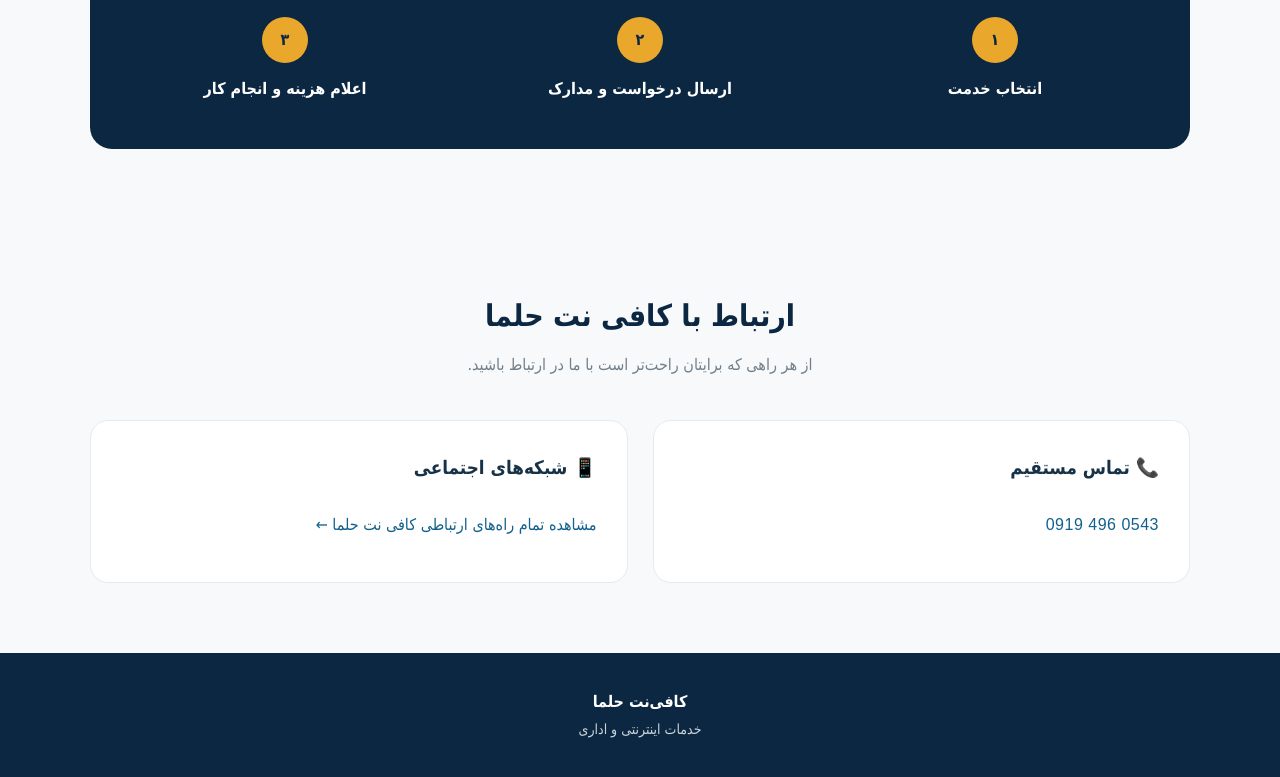
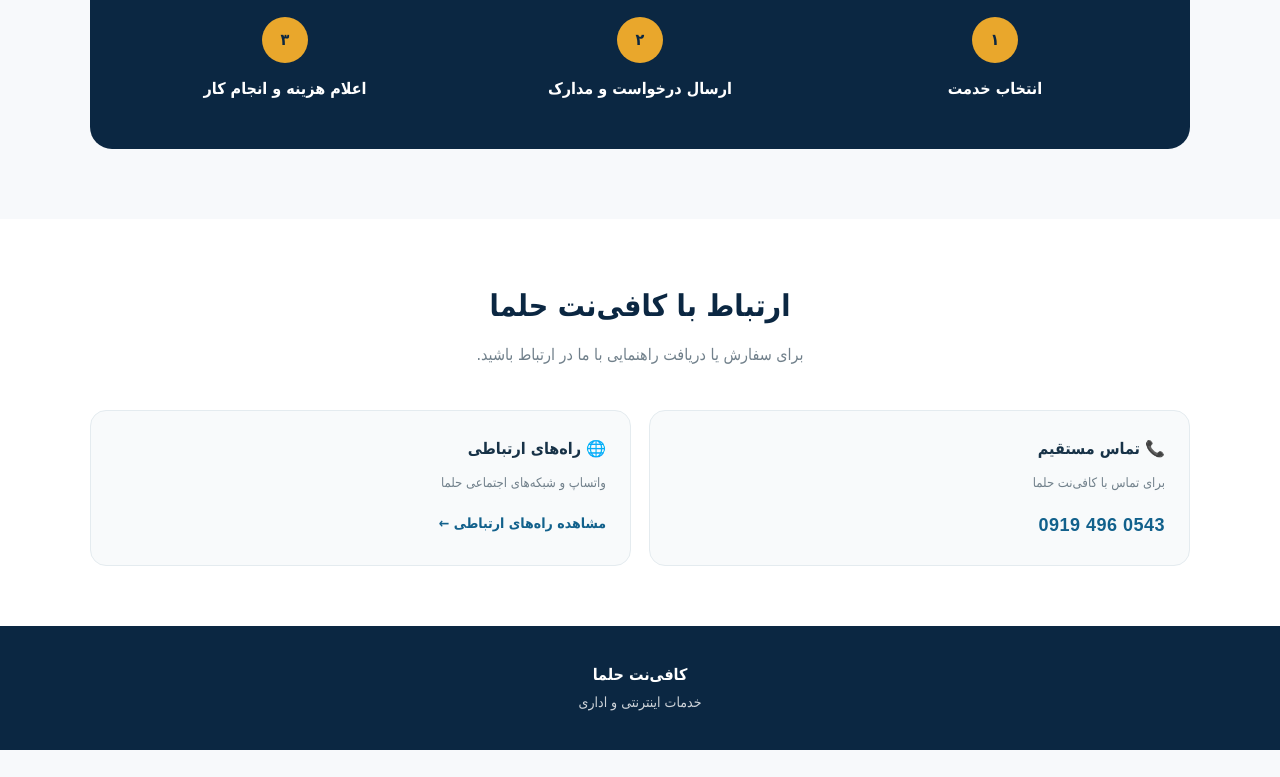
Before and after one commit to cofeenet-helma/Helma-cofeenet, a plain HTML site: page index.html in a window 1280 px wide. Shown: the part 1534-2311 px from the top of the page. After the commit the page ends 2284 px from the top, so only its background shows below. Drawn offline with Linux system fonts and the light colour scheme.

Commit message:
Improve contact section

```diff
--- a/index.html
+++ b/index.html
@@ -655,28 +655,66 @@ nav a:hover::after {
 
         /* Contact */
 
+      /* Contact */
+
+#contact {
+    padding: 60px 0;
+    background: #ffffff;
+}
+
 .contact-grid {
     display: grid;
-            grid-template-columns: 1fr 1fr;
-            gap: 25px;
+    grid-template-columns: repeat(2, 1fr);
+    gap: 18px;
 }
 
 .contact-box {
-            background: white;
+    background: #f8fafb;
     border: 1px solid #e4ebef;
-            border-radius: 18px;
-            padding: 30px;
+    border-radius: 16px;
+    padding: 24px;
 }
 
 .contact-box h3 {
-            margin-bottom: 15px;
+    color: #173247;
+    font-size: 16px;
+    margin-bottom: 8px;
+}
+
+.contact-box p {
+    color: #71808b;
+    font-size: 13px;
+    margin-bottom: 14px;
 }
 
 .contact-link {
-            display: block;
-            padding: 12px 0;
     color: #12618c;
     text-decoration: none;
+    font-size: 14px;
+    font-weight: bold;
+}
+
+.contact-link:hover {
+    text-decoration: underline;
+}
+
+.phone-number {
+    display: inline-block;
+    font-size: 18px;
+    letter-spacing: 0.5px;
+}
+
+@media (max-width: 600px) {
+
+    .contact-grid {
+        grid-template-columns: 1fr;
+        gap: 12px;
+    }
+
+    .contact-box {
+        padding: 20px;
+    }
+
 }
 
         .phone-number {
@@ -1449,11 +1487,11 @@ nav a:hover::after {
         <div class="section-title">
 
             <h2>
-                    ارتباط با کافی نت حلما
+                ارتباط با کافی‌نت حلما
             </h2>
 
             <p>
-                    از هر راهی که برایتان راحت‌تر است با ما در ارتباط باشید.
+                برای سفارش یا دریافت راهنمایی با ما در ارتباط باشید.
             </p>
 
         </div>
@@ -1466,6 +1504,10 @@ nav a:hover::after {
                 <h3>
                     📞 تماس مستقیم
                 </h3>
+
+                <p>
+                    برای تماس با کافی‌نت حلما
+                </p>
 
                 <a class="contact-link phone-number"
                    href="tel:09194960543"
@@ -1479,12 +1521,18 @@ nav a:hover::after {
             <div class="contact-box">
 
                 <h3>
-                        📱 شبکه‌های اجتماعی
+                    🌐 راه‌های ارتباطی
                 </h3>
 
+                <p>
+                    واتساپ و شبکه‌های اجتماعی حلما
+                </p>
+
                 <a class="contact-link"
-                       href="https://cofeenet-helma.github.io">
-                        مشاهده تمام راه‌های ارتباطی کافی نت حلما ←
+                   href="https://cofeenet-helma.github.io"
+                   target="_blank"
+                   rel="noopener noreferrer">
+                    مشاهده راه‌های ارتباطی ←
                 </a>
 
             </div>
```
Lines whose indentation alone changed are shown as unchanged.
